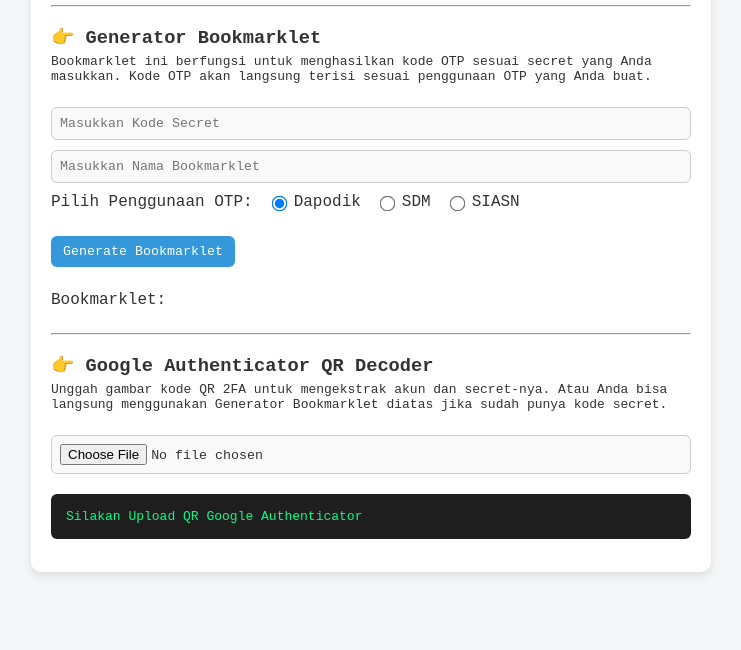
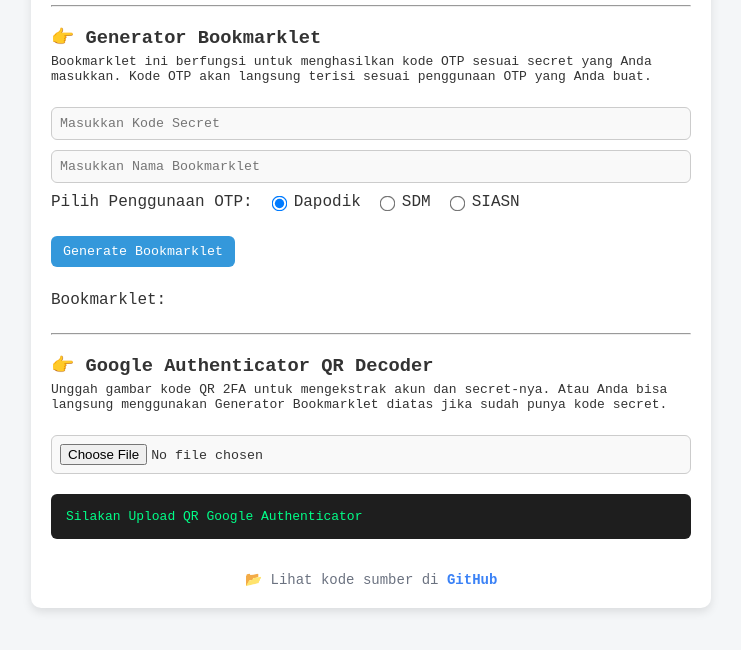
Before and after one commit to danie-lung/bookmarklet_kode_otp, a plain HTML site: page index.html in a window 1280 px wide. Shown: the part 128-778 px from the top of the page, without its empty margins (269-1010 px from the left). Drawn offline with nearby package versions, Linux system fonts and the light colour scheme.

Commit message:
index.html

```diff
--- a/index.html
+++ b/index.html
@@ -4,7 +4,7 @@
 <meta charset="utf-8">
 <title>Bookmarklet Kode OTP</title>
 <style>
-    body {font-family: monospace, sans-serif;background: #f4f6f8;color: #333;padding: 20px;}p {font-family: monospace}h1 {color: #2c3e50;font-size: 24px;}.container {background: white;padding: 20px;border-radius: 10px;max-width: 40em;margin: auto;box-shadow: 0 4px 10px rgba(0,0,0,0.1);}input[type="file"], input[type="text"] {margin-top: 10px;padding: 8px;font-family: monospace;border: 1px solid #ccc;border-radius: 6px;background: #f9f9f9;width: 100%;box-sizing: border-box;}#output {background: #1e1e1e;color: #00ff88;padding: 15px;border-radius: 6px;margin-top: 20px;font-family: monospace;white-space: pre-wrap;max-height: 400px;overflow-y: auto;}button {margin-top: 15px;padding: 8px 12px;background: #3498db;color: white;border: none;border-radius: 6px;cursor: pointer;font-family: monospace;}button:hover {background: #2980b9;}.radio-group {display: flex;gap: 15px;margin: 10px 0;}.radio-group label {display: flex;align-items: center;gap: 5px;cursor: pointer;transition: 0.2s;}.radio-group input[type="radio"] {accent-color: #007bff;transform: scale(1.2);}
+    body {font-family: monospace, sans-serif;background: #f4f6f8;color: #333;padding: 20px;}p {font-family: monospace}h1 {color: #2c3e50;font-size: 24px;}.container {background: white;padding: 20px;border-radius: 10px;max-width: 40em;margin: auto;box-shadow: 0 4px 10px rgba(0,0,0,0.1);}input[type="file"], input[type="text"] {margin-top: 10px;padding: 8px;font-family: monospace;border: 1px solid #ccc;border-radius: 6px;background: #f9f9f9;width: 100%;box-sizing: border-box;}#output {background: #1e1e1e;color: #00ff88;padding: 15px;border-radius: 6px;margin-top: 20px;font-family: monospace;white-space: pre-wrap;max-height: 400px;overflow-y: auto;}button {margin-top: 15px;padding: 8px 12px;background: #3498db;color: white;border: none;border-radius: 6px;cursor: pointer;font-family: monospace;}button:hover {background: #2980b9;}.radio-group {display: flex;gap: 15px;margin: 10px 0;}.radio-group label {display: flex;align-items: center;gap: 5px;cursor: pointer;transition: 0.2s;}.radio-group input[type="radio"] {accent-color: #007bff;transform: scale(1.2);}.footer {margin-top: 2rem;text-align: center;font-size: 0.875rem;color: #6b7280;}.footer a {color: #3b82f6;font-weight: 600;text-decoration: none;}.footer a:hover {text-decoration: underline;}
 </style>
 </head>
 <body>
@@ -32,6 +32,9 @@
     <p style="margin-top:0">Unggah gambar kode QR 2FA untuk mengekstrak akun dan secret-nya. Atau Anda bisa langsung menggunakan Generator Bookmarklet diatas jika sudah punya kode secret.</p>
     <input type="file" id="fileInput" accept="image/*">
     <pre id="output">Silakan Upload QR Google Authenticator</pre>
+		<div class="footer">
+			📂 Lihat kode sumber di <a href="https://github.com/danie-lung/bookmarklet_kode_otp" target="_blank">GitHub</a>
+		</div>
 </div>
 
 <script src="https://cdn.jsdelivr.net/npm/protobufjs/dist/protobuf.min.js"></script>
```
